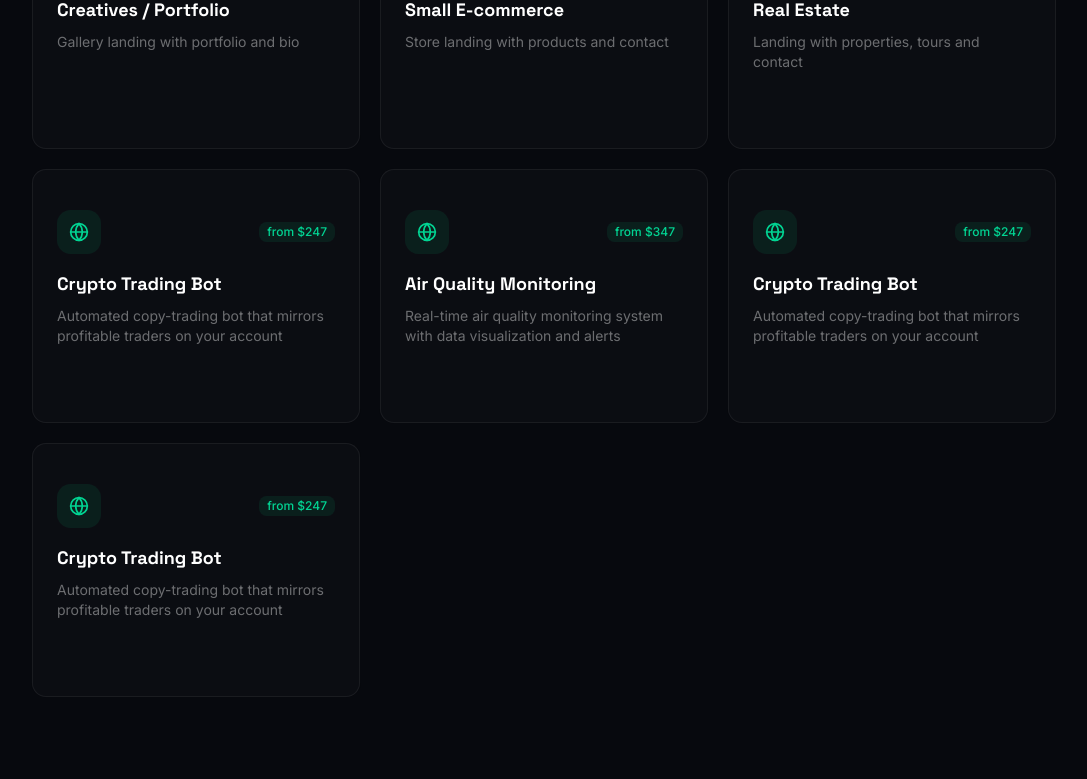
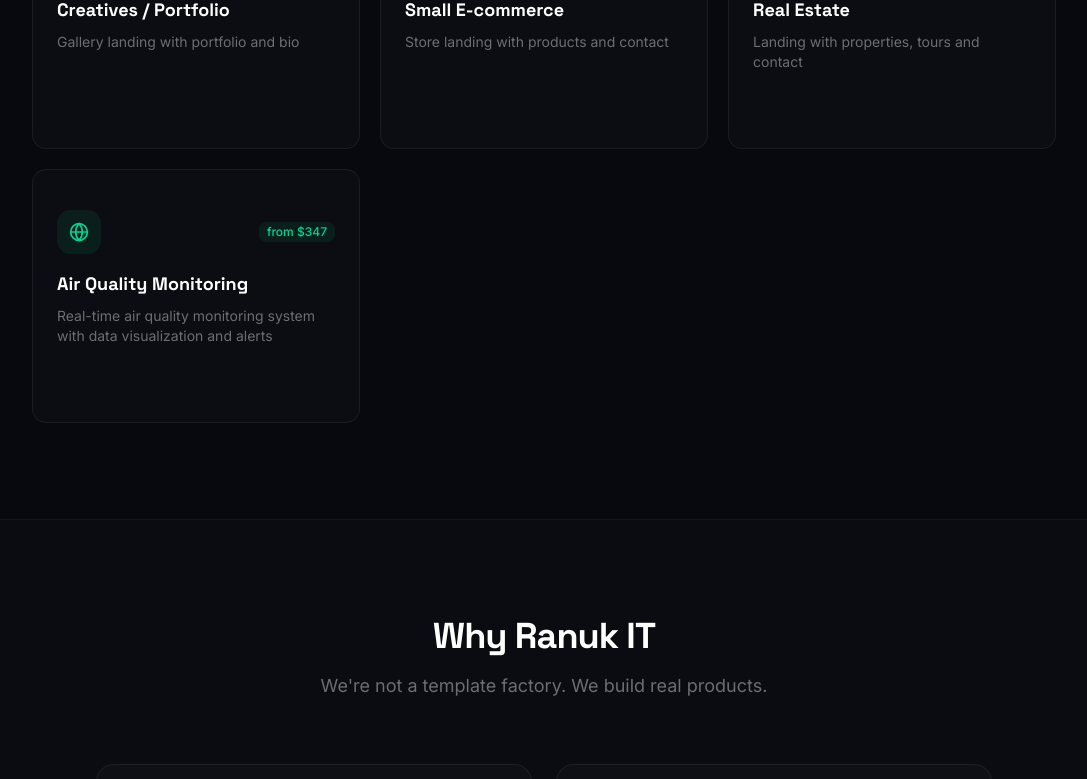
Before and after one commit to RanuK12/landing-factory, a Next.js app: page /landing-factory/ in a window 1280 px wide. Shown: the part 2000-2779 px from the top of the page, without its empty margins (96-1183 px from the left). Built offline with nearby package versions, Linux system fonts and the light colour scheme.

Commit message:
fix: remove duplicate crypto-bot nicho [ranukita:2d93a6]

```diff
--- a/src/data/nichos.ts
+++ b/src/data/nichos.ts
@@ -173,23 +173,6 @@
   },
 
   {
-    id: "crypto-bot",
-    name: "Crypto Trading Bot",
-    description: "Automated copy-trading bot that mirrors profitable traders on your account",
-    price: 247,
-    icon: "🤖",
-    features: [
-      "Copy professional traders",
-      "Real-time execution",
-      "Risk management controls",
-      "Multi-exchange support",
-      "Performance dashboard",
-      "Telegram alerts 24/7",
-    ],
-    colorScheme: "startup",
-  },
-
-  {
     id: "ecopulse-air",
     name: "Air Quality Monitoring",
     description: "Real-time air quality monitoring system with data visualization and alerts",
@@ -204,39 +187,5 @@
       "Mobile responsive dashboard",
     ],
     colorScheme: "professional",
-  },
-
-  {
-    id: "bot-copy-trading",
-    name: "Crypto Trading Bot",
-    description: "Automated copy-trading bot that mirrors profitable traders on your account",
-    price: 247,
-    icon: "🤖",
-    features: [
-      "Copy professional traders",
-      "Real-time execution",
-      "Risk management controls",
-      "Multi-exchange support",
-      "Performance dashboard",
-      "Telegram alerts 24/7",
-    ],
-    colorScheme: "startup",
-  },
-
-  {
-    id: "bot-copy-trading",
-    name: "Crypto Trading Bot",
-    description: "Automated copy-trading bot that mirrors profitable traders on your account",
-    price: 247,
-    icon: "🤖",
-    features: [
-      "Copy professional traders",
-      "Real-time execution",
-      "Risk management controls",
-      "Multi-exchange support",
-      "Performance dashboard",
-      "Telegram alerts 24/7",
-    ],
-    colorScheme: "startup",
   }
 ];
```
